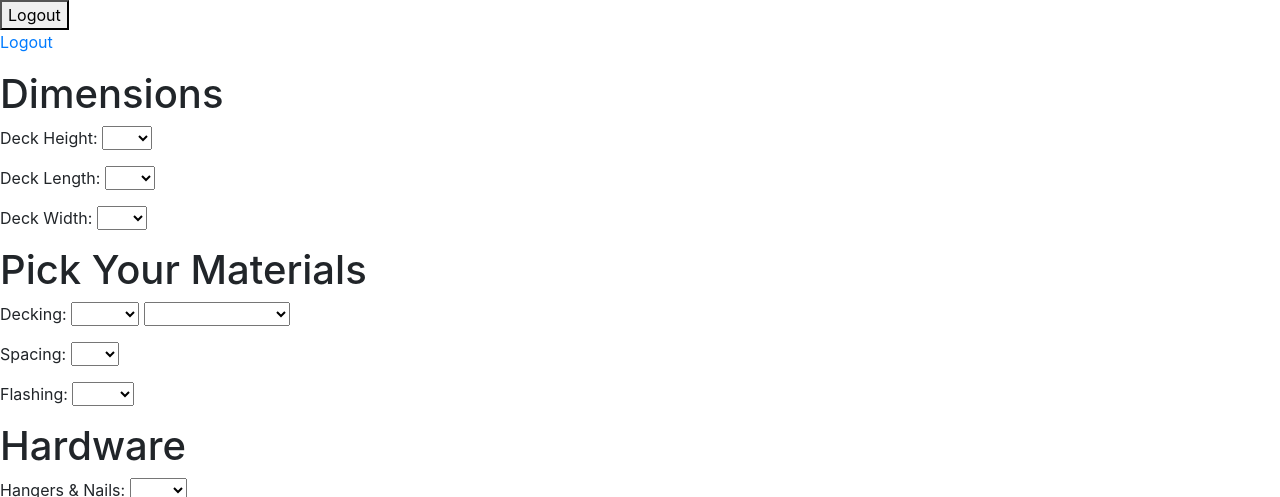
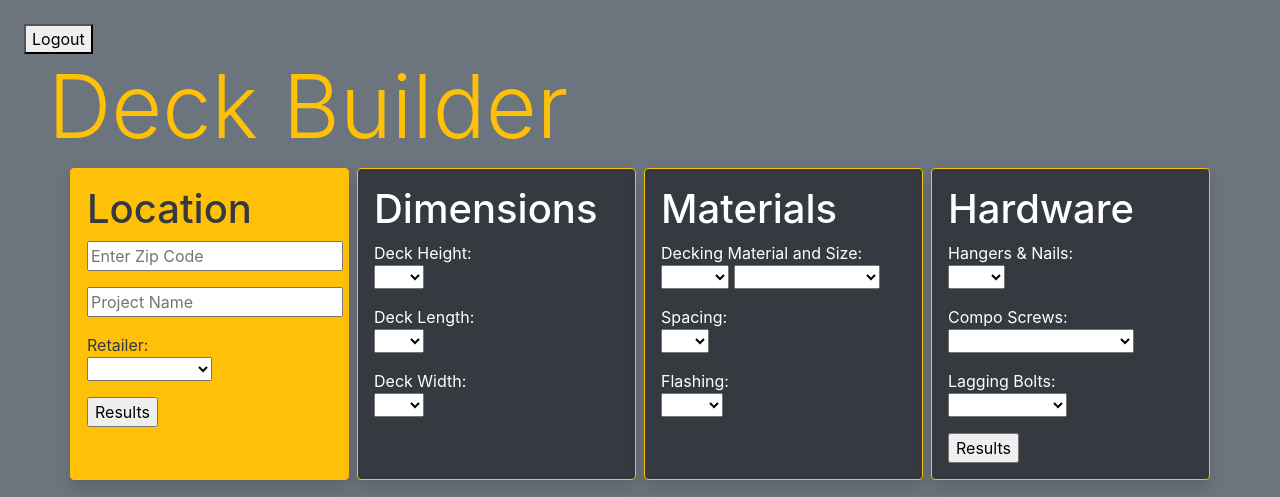
Before and after one commit to MDOlson/Deck-Builder, a Django app: page /pick_mat in a window 1280 px wide; the page is wider, and only the part inside the window is pictured. Shown: the top 497 px of that part. Run offline with Django 3.2, Linux system fonts and the light colour scheme; some libraries are stand-ins or nearby versions.

Commit message:
Pick Materials and Results Page style

```diff
--- a/deck_app/static/style.css
+++ b/deck_app/static/style.css
@@ -126,8 +126,8 @@
     width: 1189px;
     text-align: center;
     border-radius: 10px;
-    background-color: turquoise;
-    margin-left: 300px;
+    background-color: #6c757d;
+    margin-top: 15px;
 }
 
 /* #button{
--- a/deck_app/templates/pick_materials.html
+++ b/deck_app/templates/pick_materials.html
@@ -17,15 +17,18 @@
     <title>Document</title>
 </head>
 <body>
+    <div class="bg-secondary p-4">
     <a href="/logout" class="pick-mat"><button class="pick-mat">Logout</button></a></h3>
-    <p id="button"><a href="/logout">Logout</a></p>
-    <div id="forms">
-        <!-- <form action="submit" id="location" method=POST>
+    <h1 id="welcome" class="text-left ml-4 text-warning display-2">Deck Builder</h1>
+    <div class="container">
+        <div class="row">
+            <div class="col border border-warning rounded p-3 mr-2 shadow rounded bg-warning text-dark">
+                <form action="submit" id="location" method=POST>
                     {% csrf_token %}
-        <h1>Project Location</h1>
-            <p >Address Zip: <input type="text" name="address" placeholder="Type an address"></p>
-            <p>Project Name: <input type="text" name="project_name" placeholder="Name your project"></p>
-            <p>Locations:
+                <h1>Location</h1>
+                    <p><input type="text" name="address" placeholder="Enter Zip Code"></p>
+                    <p><input type="text" name="project_name" placeholder="Project Name"></p>
+                    <p>Retailer:<br>
                         <select name="providers" id="providers">
                             <option name="type" value="Empty"></option>
                             <option value="Home Depot">Home Depot</option>
@@ -35,16 +38,15 @@
                         </select>
                     </p>
                     <input type="submit" value="Results">
-        </form> -->
-
+                </form>
+            </div>
+        <div class="col border border-warning rounded p-3 mr-2 shadow rounded bg-dark text-white">
             <form action="/process" id="form2" method=POST>
                 {% csrf_token %}
-            <!-- <input name="test" type="text"> -->
                 <div id="dimensions">
                     <h1>Dimensions</h1>
-                <p>Deck Height:
+                    <p>Deck Height:<br>
                         <select name="height" id="height">
-
                             <option  value="Empty"></option>
                             <option  value="2ft">2ft</option>
                             <option  value="3ft">3ft</option>
@@ -56,7 +58,7 @@
                             <option  value="16ft">16ft</option>
                         </select>
                     </p>
-                <p>Deck Length:
+                    <p>Deck Length:<br>
                         <select name="length"  id="length">
                             <option  value="Empty"></option>
                             <option  value="4ft">4ft</option>
@@ -67,7 +69,7 @@
                             <option  value="16ft">16ft</option>
                         </select>
                     </p>
-                <p>Deck Width:
+                    <p>Deck Width:<br>
                         <select name="width" id="width">
                             <option  value="Empty"></option>
                             <option  value="4ft">4ft</option>
@@ -80,9 +82,11 @@
 
                     </p>
                 </div>
+        </div>
+        <div class="col border border-warning rounded p-3 mr-2 shadow rounded bg-dark text-white">
             <div id="pick_materials">
-                <h1>Pick Your Materials</h1>
-                <p>Decking:
+                <h1>Materials</h1>
+                <p>Decking Material and Size:<br>
                     <select name="wood_type">
                         <option name="type" value="Empty"></option>
                         <option value="cedar">Cedar</option>
@@ -112,7 +116,7 @@
                         <option value="5/4x6x16">Trex, 5/4x6x16</option>
                     </select>
                 </p>
-                <p>Spacing:
+                <p>Spacing:<br>
                     <select name="spacing" id="spacing">
                         <option name="type" value="Empty"></option>
                         <option  value=".25">1/4</option>
@@ -120,7 +124,7 @@
                         <option  value=".375">3/8</option>
                     </select>
                 </p>
-                <p>Flashing:
+                <p>Flashing:<br>
                     <select name="flashing" id="flashing">
                         <option name="type" value="Empty"></option>
                         <option  value="1 5/4">1 5/4</option>
@@ -129,9 +133,11 @@
                     </select>
                 </p>
             </div>
+        </div>
+        <div class="col border border-warning rounded p-3 shadow rounded bg-dark text-white">
             <div id="hardware">
                 <h1>Hardware</h1>
-                <p>Hangers & Nails:
+                <p>Hangers & Nails:<br>
                     <select name="hanger_n_nails" id="hanger_n_nails">
                         <option name="type" value="Empty"></option>
                         <option  value="Simpson 2x6 nailing hanger">2x6</option>
@@ -139,7 +145,7 @@
                         <option  value="Simpson 2x12 nailing hanger">2x12</option>
                     </select>
                 </p>
-                <p>Compo Screws:
+                <p>Compo Screws:<br>
                     <select name="composite_screws" id="composite_screws">
                         <option name="type" value="Empty"></option>
                         <option  value="1 1/4 inch brown">1 1/4 inch brown</option>
@@ -156,8 +162,7 @@
                         <option  value="2 inch purple"></option>
                     </select>
                 </p>
-                <p>Lagging Bolts:
-
+                <p>Lagging Bolts:<br>
                     <select  name="lag_bolts" id="lag_bolts">
                         <option name="type" value="Empty"></option>
                         <option  value="6 inch x 5/8 galvanized steel">6 inch x 5/8</option>
@@ -168,26 +173,9 @@
                 <p></p>
             </div>
             <input type="submit" id="results-button" value="Results">
+        </div>
             </form>
-
-        <form action="submit" id="location" method=POST>
-            {% csrf_token %}
-        <h1>Project Location</h1>
-            <p >Address Zip: <input type="text" name="address" placeholder="Type an address"></p>
-            <p>Project Name: <input type="text" name="project_name" placeholder="Name your project"></p>
-            <p>Locations:
-                <select name="providers" id="providers">
-                    <option name="type" value="Empty"></option>
-                    <option value="Home Depot">Home Depot</option>
-                    <option value="Lowes">Lowes</option>
-                    <option value="Dunn Lumber">Dunn Lumber</option>
-                    <option value="BMC">BMC</option>
-                </select>
-            </p>
-            <input type="submit" value="Results">
-        </form>
-
-        <div class="map">
+        <div class="map shadow rounded">
             <div id="map"></div>
             <script>
                 // Initialize and add the map
@@ -206,5 +194,7 @@
             </script>
         </div>
         </div>
+    </div>
+    </div>
 </body>
 </html>
```
Also changed, not shown: deck_app/templates/results.html (+17 -5 lines), db.sqlite3. Lines whose indentation alone changed are shown as unchanged.
